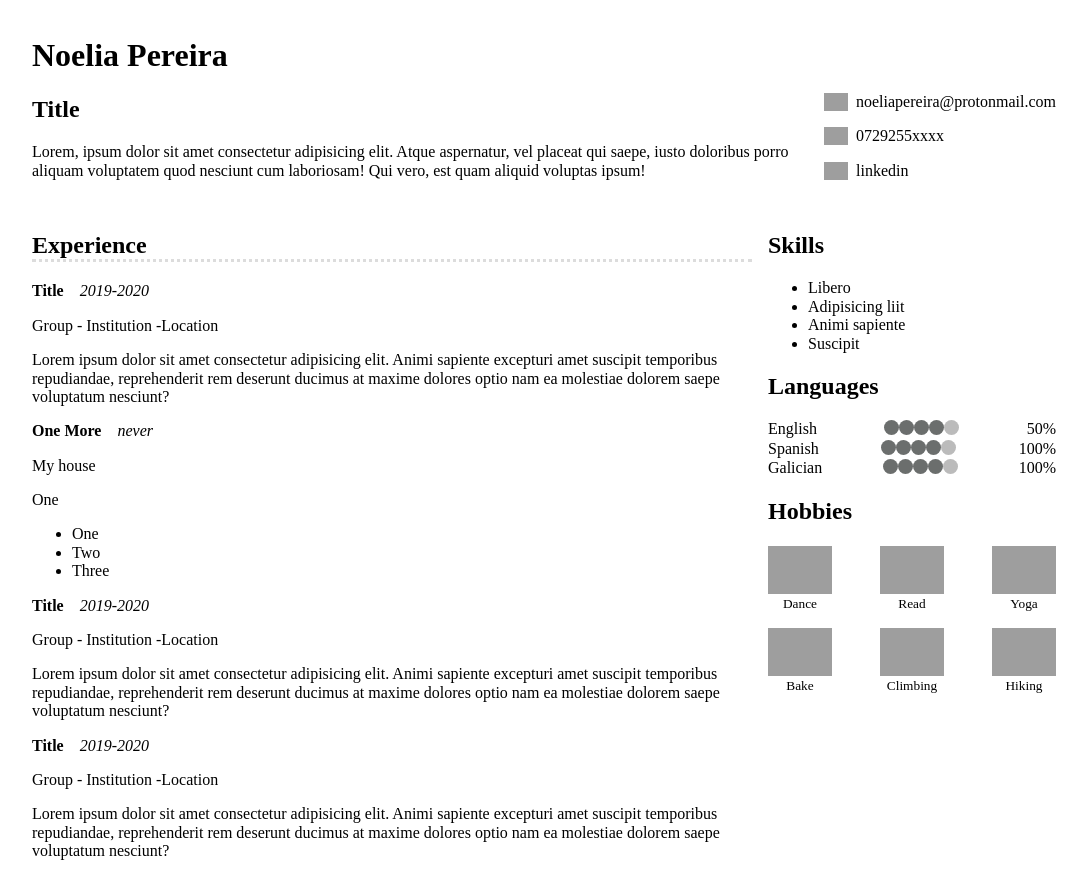
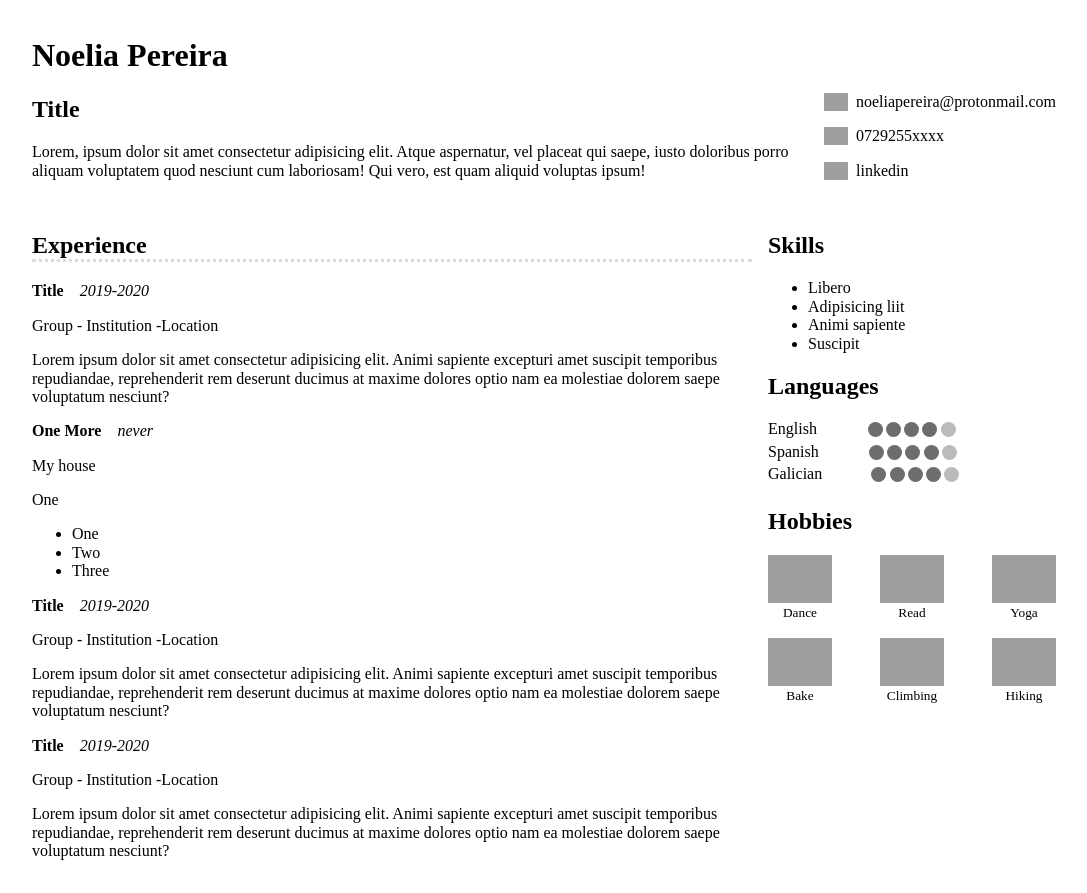
Before and after one commit to naltiva/CV, a React (Vite) app: page / in a window 1280 px wide. Shown: the whole page, without its empty margins (112-1199 px from the left). Built offline with nearby package versions, Linux system fonts and the light colour scheme; grey boxes are pictures that could not be loaded.

Commit message:
Dots marging, typo percentage

```diff
--- a/src/page.scss
+++ b/src/page.scss
@@ -99,17 +99,18 @@
         &__dot {
             height: 15px;
             width: 15px;
-            background-color: rgb(107, 110, 109);
+            background-color: #bbb;
             border-radius: 50%;
             display: inline-block;
+            margin:0.1rem;
 
-            &--inactive {
+            &--active {
                 @extend .dotbar__dots__dot;
-                background-color: #bbb;
+                background-color: rgb(107, 110, 109);
             };
         };
     };
-    &__procentage {
+    &__percentage {
         align-self: flex-start;
         flex-grow: 1;
     };
--- a/src/page.tsx
+++ b/src/page.tsx
@@ -77,13 +77,13 @@ const DotBar = (props) => {
         <div className="dotbar">
             <span className="dotbar__text">{props.idiom}</span>
             <div className="dotbar__dots">
+                <span className="dotbar__dots__dot--active"/>
+                <span className="dotbar__dots__dot--active"/>
+                <span className="dotbar__dots__dot--active"/>
+                <span className="dotbar__dots__dot--active"/>
                 <span className="dotbar__dots__dot"/>
-                <span className="dotbar__dots__dot"/>
-                <span className="dotbar__dots__dot"/>
-                <span className="dotbar__dots__dot"/>
-                <span className="dotbar__dots__dot--inactive"/>
             </div>
-            <span className="dotbar__porcentage">{props.porcentage}</span>
+            <span className="dotbar__percentage">{props.percentage}</span>
         </div>
     )
 }
```
